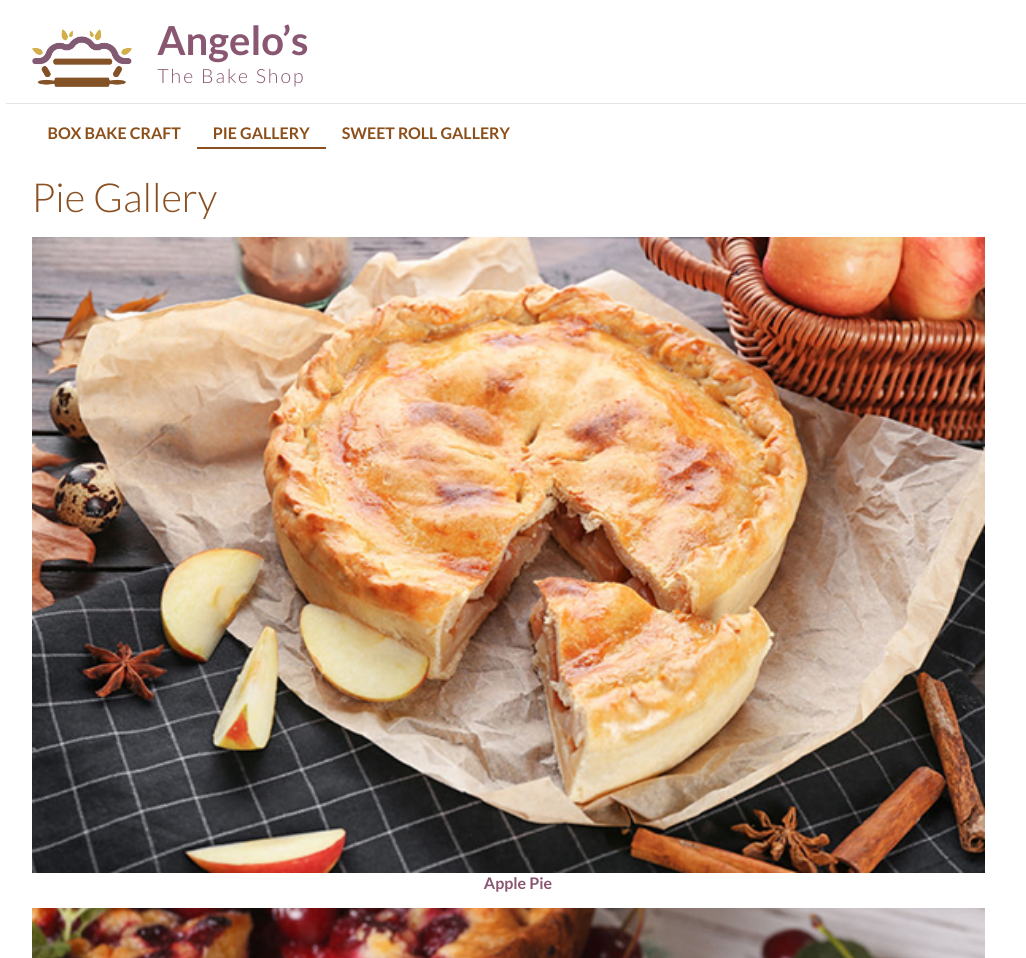
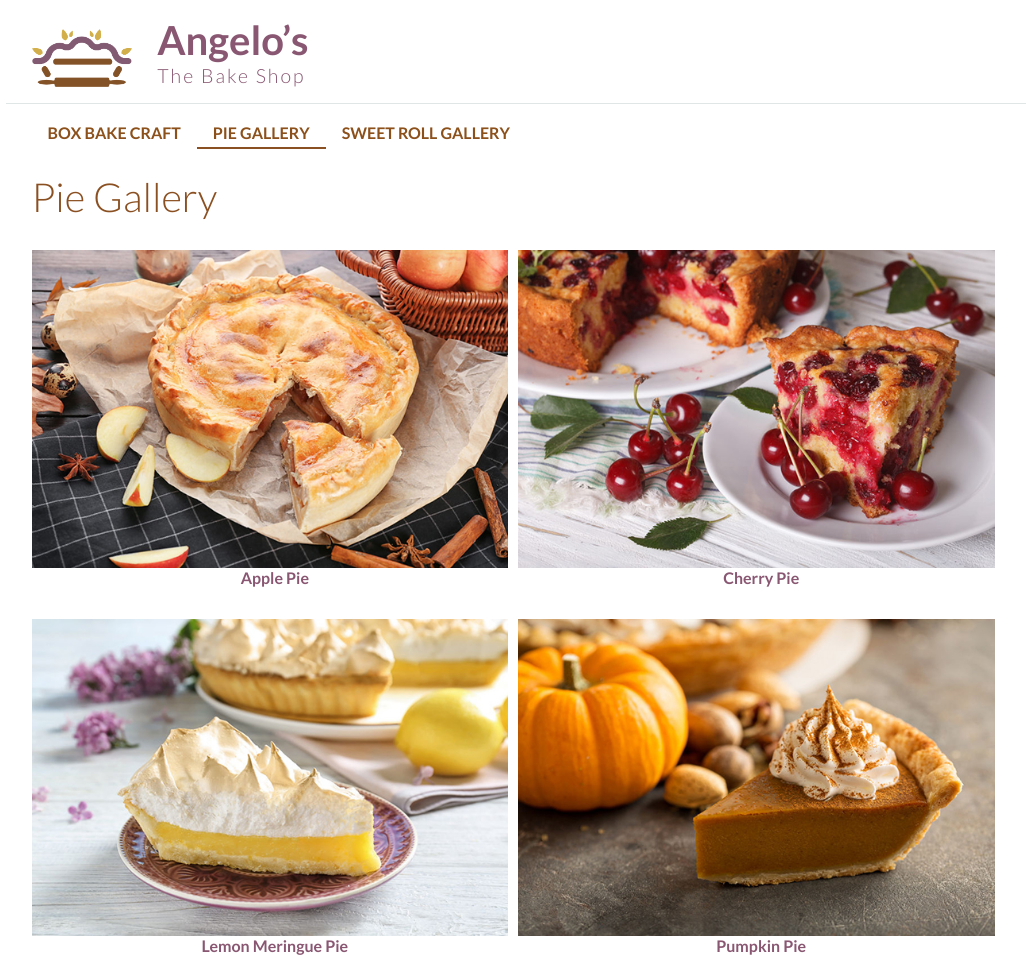
Before and after one commit to haileycreer23/dwdd1600, a plain HTML site: page 07follow-along/pies.html in a window 1280 px wide. Shown: the top 958 px of the page, without its empty margins (122-1148 px from the left). Drawn offline with Linux system fonts and the light colour scheme.

Commit message:
07follow-along

```diff
--- a/07follow-along/styles.css
+++ b/07follow-along/styles.css
@@ -121,6 +121,12 @@ main a {
     color: #9c3335;
 }
 
+div.angeloGallery {
+    display: flex;
+    flex-wrap: wrap;
+}
+
+
 .angelohero {
     width: 100%;
     margin: 0;
```
